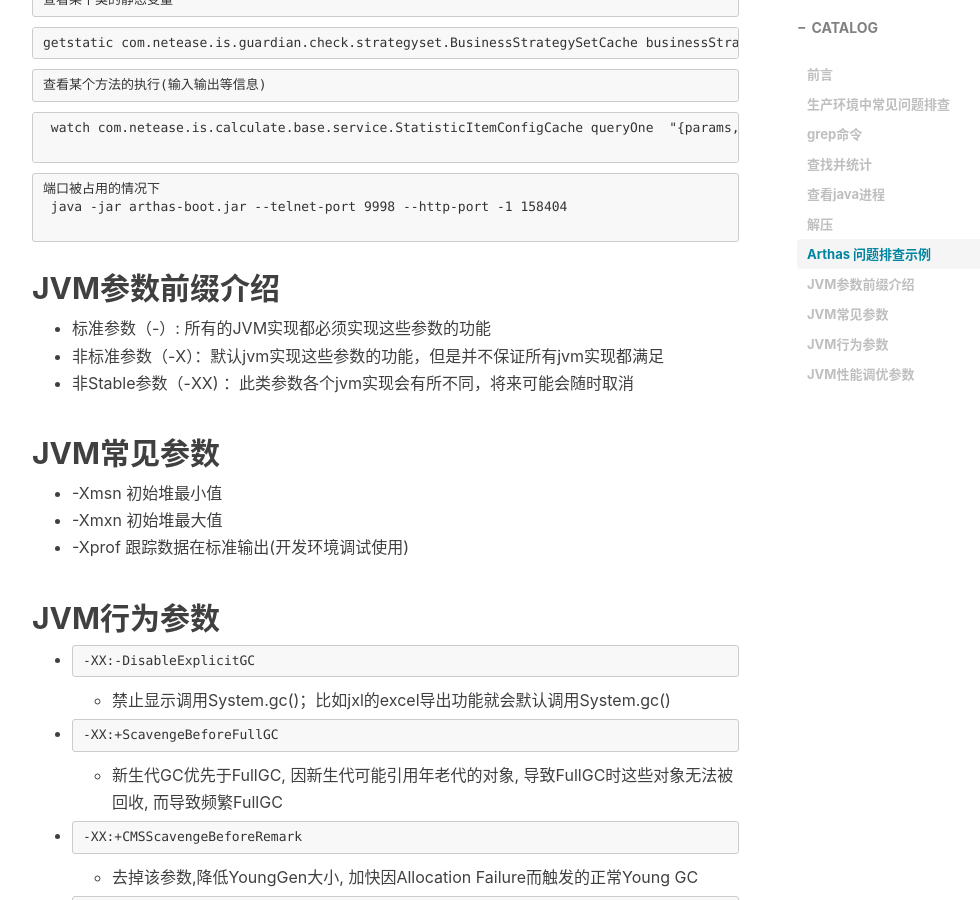
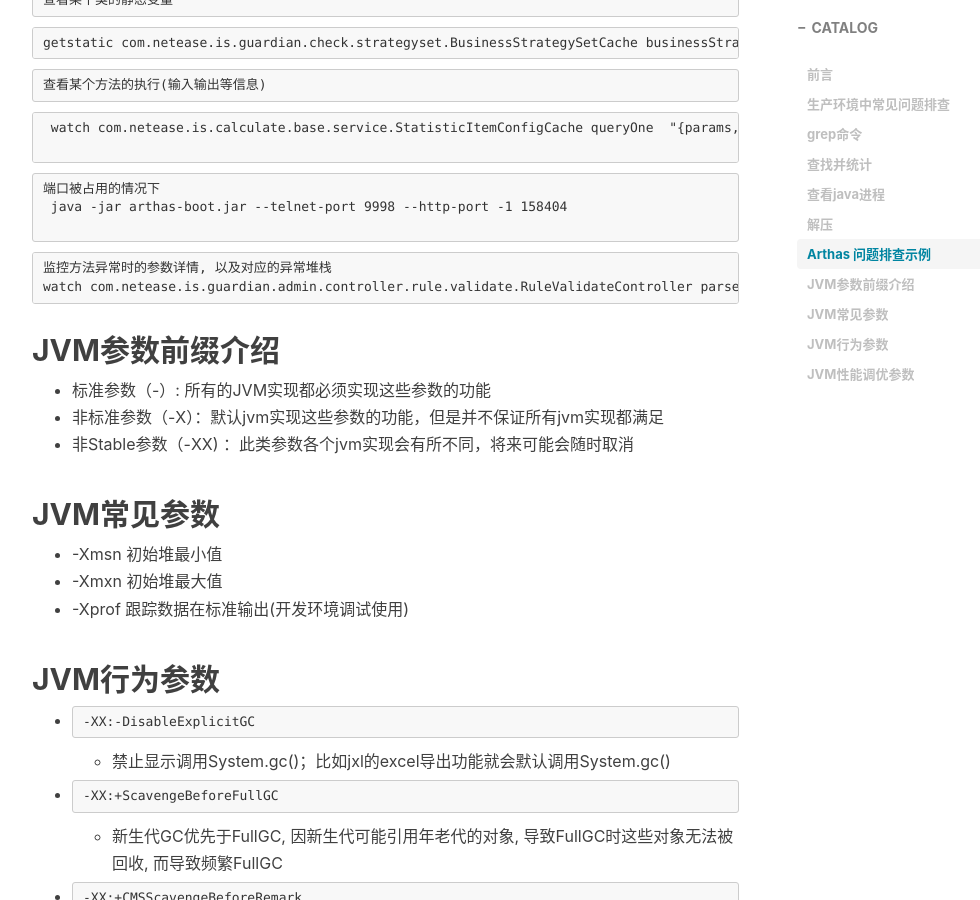
Before and after one commit to initpassion/initpassion.github.io, a Jekyll site: the page built from _posts/2019-04-12-生产环境中常见问题排查.md, in a window 1280 px wide and 900 px high, scrolled down 1745 px. Shown: the whole window, without its empty margins (233-1213 px from the left). Built offline with Jekyll 4.4.1, drawn with Linux system fonts in a browser that asks for light colours; nearby versions of some CDN libraries; comment, search, counter and statistics services are not loaded.

Commit message:
Update 2019-04-12-生产环境中常见问题排查.md

````diff
--- a/_posts/2019-04-12-生产环境中常见问题排查.md
+++ b/_posts/2019-04-12-生产环境中常见问题排查.md
@@ -88,6 +88,11 @@ getstatic com.netease.is.guardian.check.strategyset.BusinessStrategySetCache bus
 端口被占用的情况下
  java -jar arthas-boot.jar --telnet-port 9998 --http-port -1 158404
 
+```
+
+```
+监控方法异常时的参数详情, 以及对应的异常堆栈
+watch com.netease.is.guardian.admin.controller.rule.validate.RuleValidateController parseSubMetaInfoValueFromJSONObject "{params[0],params[1], params[2],throwExp}"   -x 2 -e
 ```
 
 ## JVM参数前缀介绍
````
